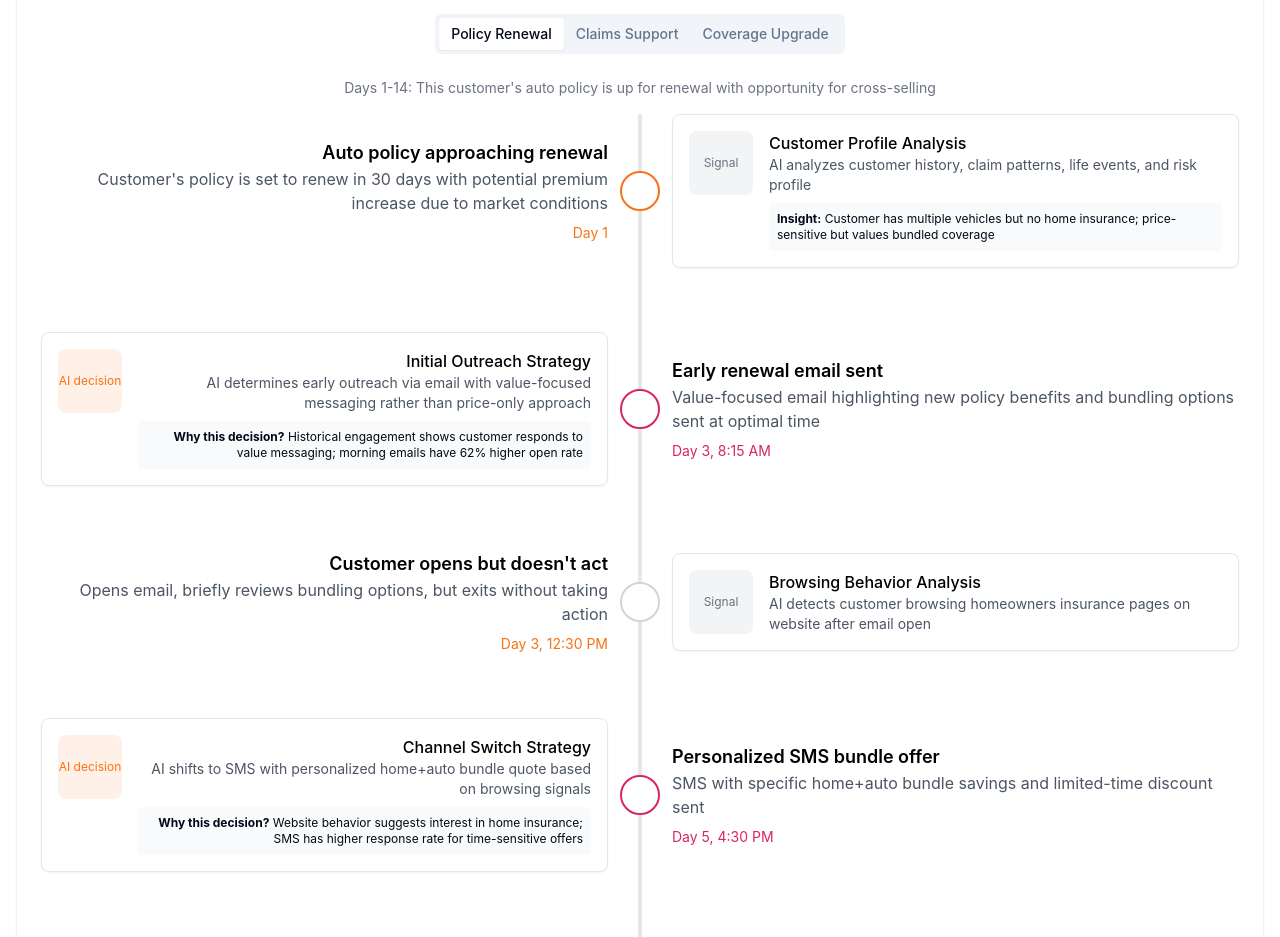
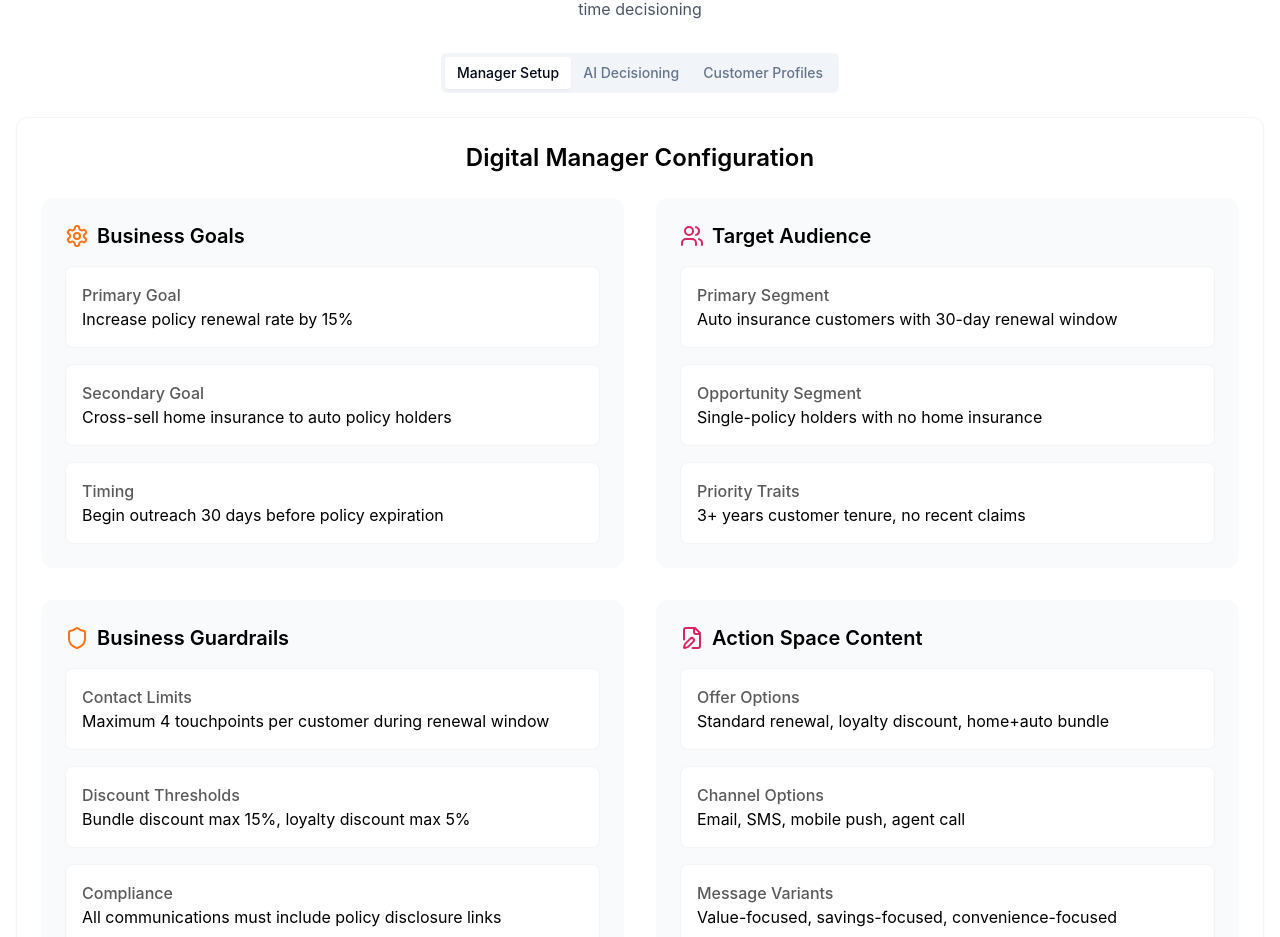
Before and after one commit to SP-Thoughtnudge/tn-website-nudge-ai-nexus-57-v1, a React (Vite) app: page /test in a window 1280 px wide. Shown: the part 127-1064 px from the top of the page. Built offline with nearby package versions, Linux system fonts and the light colour scheme.

Commit message:
Refactor: Update Test page content
The Test page was updated to include a slide that illustrates the digital/growth manager's role, AI's decision-making process, and customer psychographic profiles, as per the user's request.

```diff
--- a/src/pages/Test.tsx
+++ b/src/pages/Test.tsx
@@ -1,7 +1,11 @@
 
+import React from "react";
 import Navbar from "@/components/ui/navbar";
 import Footer from "@/components/ui/footer";
 import InsuranceJourney from "@/components/product/insurance-journey";
+import PsychographicProfiles from "@/components/product/psychographic-profiles";
+import { Tabs, TabsContent, TabsList, TabsTrigger } from "@/components/ui/tabs";
+import { Settings, Users, Shield, FilePen, ArrowRight, Brain, UserCheck } from "lucide-react";
 
 const Test = () => {
   return (
@@ -9,8 +13,146 @@ const Test = () => {
       <Navbar />
       <main className="flex-grow">
         <div className="container mx-auto px-4 py-12">
-          <h1 className="text-3xl font-bold text-center mb-8">Insurance Renewal Case Study</h1>
-          <InsuranceJourney />
+          <h1 className="text-3xl font-bold text-center mb-4">Insurance AI Decisioning Framework</h1>
+          <p className="text-gray-600 text-center mb-8 max-w-3xl mx-auto">
+            How ThoughtNudge AI transforms insurance customer experiences by enabling personalized, real-time decisioning
+          </p>
+
+          <Tabs defaultValue="manager-setup" className="w-full">
+            <div className="flex justify-center mb-6">
+              <TabsList>
+                <TabsTrigger value="manager-setup">Manager Setup</TabsTrigger>
+                <TabsTrigger value="ai-decisioning">AI Decisioning</TabsTrigger>
+                <TabsTrigger value="customer-profiles">Customer Profiles</TabsTrigger>
+              </TabsList>
+            </div>
+
+            {/* Manager Setup Tab */}
+            <TabsContent value="manager-setup">
+              <div className="bg-white p-6 rounded-xl border border-gray-100 shadow-sm">
+                <h2 className="text-2xl font-semibold text-brand-black mb-6 text-center">Digital Manager Configuration</h2>
+
+                <div className="grid grid-cols-1 md:grid-cols-2 gap-8 mb-8">
+                  {/* Business Goals */}
+                  <div className="bg-gray-50 rounded-xl p-6">
+                    <div className="flex items-center mb-4">
+                      <Settings className="h-6 w-6 text-brand-orange mr-2" />
+                      <h3 className="text-xl font-semibold text-brand-black">Business Goals</h3>
+                    </div>
+                    <div className="space-y-4">
+                      <div className="bg-white p-4 rounded-lg border border-gray-100">
+                        <h4 className="font-medium text-brand-gray">Primary Goal</h4>
+                        <p className="text-brand-black">Increase policy renewal rate by 15%</p>
+                      </div>
+                      <div className="bg-white p-4 rounded-lg border border-gray-100">
+                        <h4 className="font-medium text-brand-gray">Secondary Goal</h4>
+                        <p className="text-brand-black">Cross-sell home insurance to auto policy holders</p>
+                      </div>
+                      <div className="bg-white p-4 rounded-lg border border-gray-100">
+                        <h4 className="font-medium text-brand-gray">Timing</h4>
+                        <p className="text-brand-black">Begin outreach 30 days before policy expiration</p>
+                      </div>
+                    </div>
+                  </div>
+
+                  {/* Target Audience */}
+                  <div className="bg-gray-50 rounded-xl p-6">
+                    <div className="flex items-center mb-4">
+                      <Users className="h-6 w-6 text-brand-pink mr-2" />
+                      <h3 className="text-xl font-semibold text-brand-black">Target Audience</h3>
+                    </div>
+                    <div className="space-y-4">
+                      <div className="bg-white p-4 rounded-lg border border-gray-100">
+                        <h4 className="font-medium text-brand-gray">Primary Segment</h4>
+                        <p className="text-brand-black">Auto insurance customers with 30-day renewal window</p>
+                      </div>
+                      <div className="bg-white p-4 rounded-lg border border-gray-100">
+                        <h4 className="font-medium text-brand-gray">Opportunity Segment</h4>
+                        <p className="text-brand-black">Single-policy holders with no home insurance</p>
+                      </div>
+                      <div className="bg-white p-4 rounded-lg border border-gray-100">
+                        <h4 className="font-medium text-brand-gray">Priority Traits</h4>
+                        <p className="text-brand-black">3+ years customer tenure, no recent claims</p>
+                      </div>
+                    </div>
+                  </div>
+                </div>
+
+                <div className="grid grid-cols-1 md:grid-cols-2 gap-8 mb-8">
+                  {/* Business Guardrails */}
+                  <div className="bg-gray-50 rounded-xl p-6">
+                    <div className="flex items-center mb-4">
+                      <Shield className="h-6 w-6 text-brand-orange mr-2" />
+                      <h3 className="text-xl font-semibold text-brand-black">Business Guardrails</h3>
+                    </div>
+                    <div className="space-y-4">
+                      <div className="bg-white p-4 rounded-lg border border-gray-100">
+                        <h4 className="font-medium text-brand-gray">Contact Limits</h4>
+                        <p className="text-brand-black">Maximum 4 touchpoints per customer during renewal window</p>
+                      </div>
+                      <div className="bg-white p-4 rounded-lg border border-gray-100">
+                        <h4 className="font-medium text-brand-gray">Discount Thresholds</h4>
+                        <p className="text-brand-black">Bundle discount max 15%, loyalty discount max 5%</p>
+                      </div>
+                      <div className="bg-white p-4 rounded-lg border border-gray-100">
+                        <h4 className="font-medium text-brand-gray">Compliance</h4>
+                        <p className="text-brand-black">All communications must include policy disclosure links</p>
+                      </div>
+                    </div>
+                  </div>
+
+                  {/* Action Space Content */}
+                  <div className="bg-gray-50 rounded-xl p-6">
+                    <div className="flex items-center mb-4">
+                      <FilePen className="h-6 w-6 text-brand-pink mr-2" />
+                      <h3 className="text-xl font-semibold text-brand-black">Action Space Content</h3>
+                    </div>
+                    <div className="space-y-4">
+                      <div className="bg-white p-4 rounded-lg border border-gray-100">
+                        <h4 className="font-medium text-brand-gray">Offer Options</h4>
+                        <p className="text-brand-black">Standard renewal, loyalty discount, home+auto bundle</p>
+                      </div>
+                      <div className="bg-white p-4 rounded-lg border border-gray-100">
+                        <h4 className="font-medium text-brand-gray">Channel Options</h4>
+                        <p className="text-brand-black">Email, SMS, mobile push, agent call</p>
+                      </div>
+                      <div className="bg-white p-4 rounded-lg border border-gray-100">
+                        <h4 className="font-medium text-brand-gray">Message Variants</h4>
+                        <p className="text-brand-black">Value-focused, savings-focused, convenience-focused</p>
+                      </div>
+                    </div>
+                  </div>
+                </div>
+
+                <div className="flex justify-center mt-8">
+                  <div className="flex items-center text-brand-orange">
+                    <p className="font-medium mr-2">AI Takes Over From Here</p>
+                    <ArrowRight className="h-5 w-5" />
+                  </div>
+                </div>
+              </div>
+            </TabsContent>
+
+            {/* AI Decisioning Tab */}
+            <TabsContent value="ai-decisioning">
+              <InsuranceJourney />
+            </TabsContent>
+
+            {/* Customer Profiles Tab */}
+            <TabsContent value="customer-profiles">
+              <div className="bg-white p-6 rounded-xl border border-gray-100 shadow-sm mb-8">
+                <div className="flex items-center justify-center mb-6">
+                  <UserCheck className="h-6 w-6 text-brand-orange mr-2" />
+                  <h2 className="text-2xl font-semibold text-brand-black">Customer Psychographic Profiles</h2>
+                </div>
+                <p className="text-gray-600 text-center mb-8 max-w-3xl mx-auto">
+                  AI-generated customer profiles based on behaviors, preferences and emotional drivers
+                </p>
+
+                <PsychographicProfiles />
+              </div>
+            </TabsContent>
+          </Tabs>
         </div>
       </main>
       <Footer />
```
